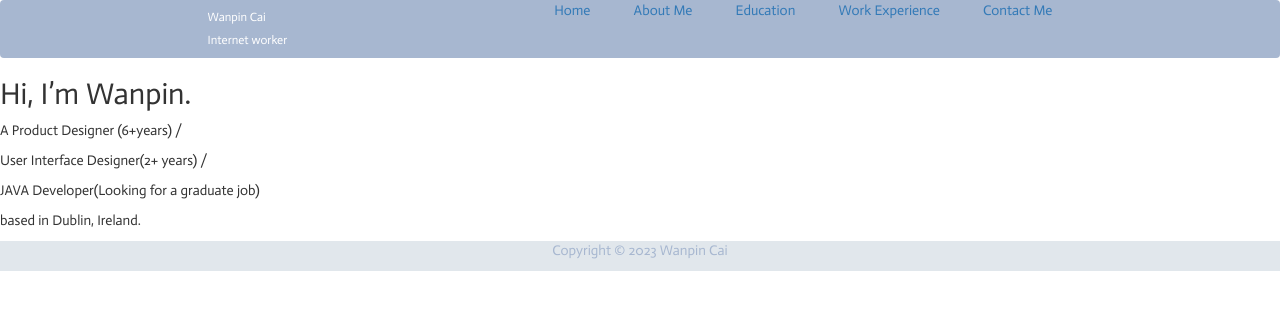
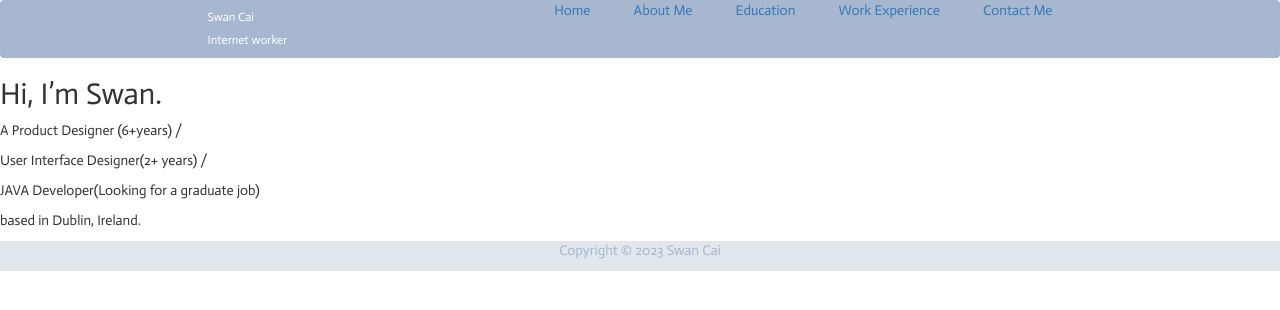
Before and after one commit to Swan-Cai/Swan, a plain HTML site: page index.html in a window 1280 px wide. Drawn offline with Linux system fonts and the light colour scheme.

Commit message:
Update index.html

```diff
--- a/index.html
+++ b/index.html
@@ -18,7 +18,7 @@
     <header>
         <div class="navbar">
             <div class="navlogo">
-                <h6>Wanpin Cai</h>
+                <h6>Swan Cai</h>
                     <h6>Internet worker</h>
             </div>
             <nav class="navmenu">
@@ -34,7 +34,7 @@
     </header>
     <!--main-->
     <div class="a_main">
-        <h2 class="a_h2_1">Hi, I’m Wanpin. </h2>
+        <h2 class="a_h2_1">Hi, I’m Swan. </h2>
         <p class="a_p2_2">A Product Designer (6+years) /</p>
         <p class="a_p2_3">User Interface Designer(2+ years) /</p>
         <p class="a_p2_4">JAVA Developer(Looking for a graduate job)</p>
@@ -43,7 +43,7 @@
     <!--footer-->
     <footer>
         <div class="footer_div">
-            <p class="footer_copyright"> Copyright © 2023 Wanpin Cai</p>
+            <p class="footer_copyright"> Copyright © 2023 Swan Cai</p>
         </div>
 
     </footer>
```
